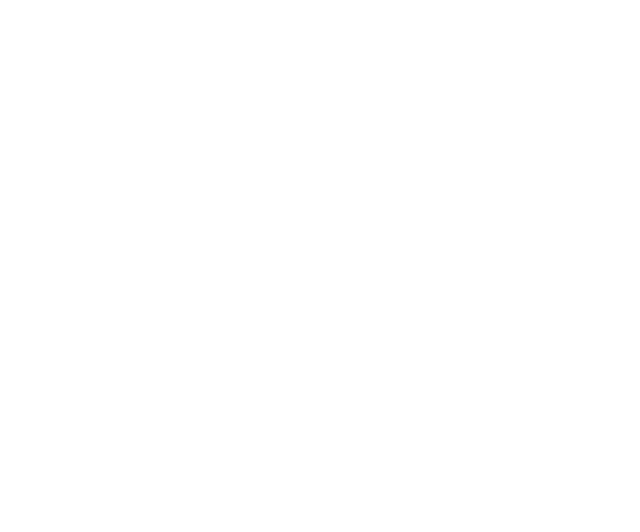
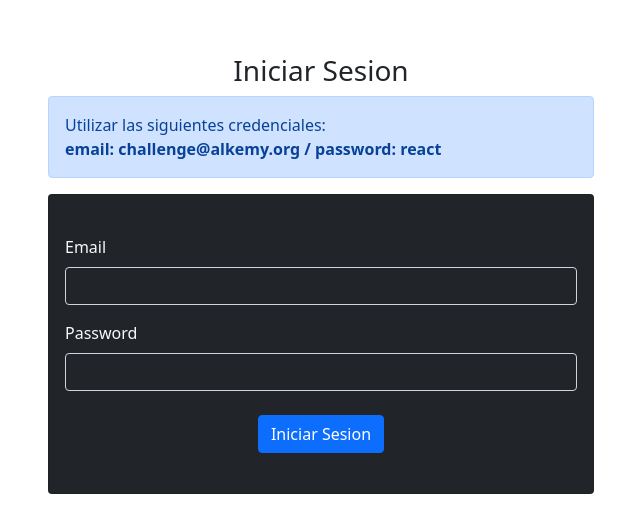
Before and after one commit to Maxi-rpc/challenge-alkemy-react-hero, a React (Create React App) app: page / in a window 1280 px wide. Before the commit this address had no page. Shown: the part 126-658 px from the top of the page, without its empty margins (319-959 px from the left). Built offline with nearby package versions, Linux system fonts and the light colour scheme.

Commit message:
Add login Form
Formik config

```diff
--- a/package.json
+++ b/package.json
@@ -8,6 +8,7 @@
     "@testing-library/user-event": "^13.5.0",
     "axios": "^0.24.0",
     "bootstrap": "^5.1.3",
+    "formik": "^2.2.9",
     "react": "^17.0.2",
     "react-dom": "^17.0.2",
     "react-router-dom": "^6.2.1",
--- a/src/App.js
+++ b/src/App.js
@@ -1,14 +1,13 @@
 //import logo from "./logo.svg";
-import "./App.css";
+//import "./App.css";
 import { BrowserRouter, Routes, Route } from "react-router-dom";
-//import indexPage from "./pages/index";
-import Login from "./pages/login/Login";
+import { Login } from "./pages/index";
 
 function App() {
 	return (
 		<BrowserRouter>
 			<Routes>
-				<Route path="/login" element={<Login />}></Route>
+				<Route path="/" element={<Login></Login>}></Route>
 			</Routes>
 		</BrowserRouter>
 	);
--- a/src/pages/index.js
+++ b/src/pages/index.js
@@ -1,7 +1,3 @@
-import Login from "./login/Login";
+import login from "./login/Login";
 
-const indexPage = {
-	login: Login,
-};
-
-export default indexPage;
+export const Login = login;
--- /dev/null
+++ b/src/pages/login/Login.css
@@ -0,0 +1,14 @@
+.error-input {
+	width: 100%;
+	margin-top: 0.25rem;
+	font-size: 0.875em;
+	color: #dc3545;
+}
+
+.fullscreen {
+	width: 100%;
+	height: 100vh;
+	display: flex;
+	justify-content: center;
+	align-items: center;
+}
--- a/src/pages/login/Login.js
+++ b/src/pages/login/Login.js
@@ -1,55 +1,118 @@
-import getHeroRandom from "../../utils/index";
+import { Formik, Form, Field, ErrorMessage } from "formik";
+import "./Login.css";
 
 export default function Login() {
-	let data = getHeroRandom();
-	console.log(data);
+	/* const [heroData, setheroData] = useState();
+
+	const fetchData = async () => {
+		const data = await GetHeroRandom();
+		setheroData(data.hero);
+	};
+
+	useEffect(() => {
+		fetchData();
+	}, []);
+
+	console.log(heroData); */
+
 	return (
 		<>
+			<div className="fullscreen">
 				<div className="container">
-				<div className="row mt-5 justify-content-center align-items-center">
-					<div className="col-6">
-						<div className="card">
-							<img src="" className="card-img-top" alt="..." />
+					<div className="row justify-content-center">
+						<div className="col-md-6">
+							<h1 className="text-center h3">Iniciar Sesion</h1>
+							<div class="alert alert-primary" role="alert">
+								Utilizar las siguientes credenciales: <br />
+								<strong>email: challenge@alkemy.org / password: react</strong>
+							</div>
+							<div className="card text-light bg-dark py-4">
 								<div className="card-body">
-								<form>
+									<Formik
+										// valores de los inputs
+										initialValues={{
+											email: "",
+											password: "",
+										}}
+										// validar errores
+										validate={(valores) => {
+											let errores = {};
+
+											// validar email
+											if (!valores.email) {
+												errores.email = "El campo Email no puede estar vacio";
+											} else if (
+												!/^[a-zA-Z0-9_.+-]+@[a-zA-Z0-9-]+\.[a-zA-Z0-9-.]+$/.test(
+													valores.email
+												)
+											) {
+												errores.email = "El Email debe ser valido";
+											}
+
+											// validar password
+											if (!valores.password) {
+												errores.password =
+													"El campo password no puede estar vacio";
+											}
+
+											// devolver obj errores
+											return errores;
+										}}
+										// envio de formulario
+										onSubmit={(valores, { resetForm }) => {
+											resetForm();
+											console.log(valores);
+											console.log("form submit");
+										}}
+									>
+										{({ errors }) => (
+											// formulario
+											<Form>
 												<div className="mb-3">
-										<label for="exampleInputEmail1" className="form-label">
+													<label htmlFor="email" className="form-label">
 														Email
 													</label>
-										<input
+													<Field
+														className="form-control text-light bg-dark"
 														type="email"
-											className="form-control"
-											id="exampleInputEmail1"
-											aria-describedby="emailHelp"
+														name="email"
+														id="email"
 													/>
-										<div id="emailHelp" className="form-text">
-											We'll never share your email with anyone else.
-										</div>
+													<ErrorMessage
+														name="email"
+														component={() => (
+															<div className="error-input">{errors.email}</div>
+														)}
+													></ErrorMessage>
 												</div>
 												<div className="mb-3">
-										<label for="exampleInputPassword1" className="form-label">
+													<label htmlFor="password" className="form-label">
 														Password
 													</label>
-										<input
+													<Field
+														className="form-control text-light bg-dark"
 														type="password"
-											className="form-control"
-											id="exampleInputPassword1"
+														name="password"
+														id="password"
 													/>
+													<ErrorMessage
+														name="password"
+														component={() => (
+															<div className="error-input">
+																{errors.password}
 															</div>
-									<div className="mb-3 form-check">
-										<input
-											type="checkbox"
-											className="form-check-input"
-											id="exampleCheck1"
-										/>
-										<label className="form-check-label" for="exampleCheck1">
-											Check me out
-										</label>
+														)}
+													></ErrorMessage>
 												</div>
-									<button type="submit" className="btn btn-primary">
-										Submit
+												<div className="text-center mt-4">
+													<button className="btn btn-primary">
+														Iniciar Sesion
 													</button>
-								</form>
+												</div>
+											</Form>
+										)}
+									</Formik>
+								</div>
 							</div>
 						</div>
 					</div>
--- a/src/utils/Backend.js
+++ b/src/utils/Backend.js
@@ -2,15 +2,18 @@
 import Backend from "../services/index";
 
 export const getHeroRandom = async () => {
-	let data = "";
+	let data = {
+		message: "",
+		hero: "",
+	};
 
 	await axios
 		.get(Backend.backend_hero)
 		.then((resp) => {
-			data = resp.data;
+			data.hero = resp.data;
 		})
 		.catch((error) => {
-			data = error;
+			data.message = error;
 		});
 
 	return data;
--- a/src/utils/index.js
+++ b/src/utils/index.js
@@ -1,3 +1,3 @@
 import { getHeroRandom } from "./Backend";
 
-export default getHeroRandom;
+export const GetHeroRandom = getHeroRandom;
```
Also changed, not shown: 1 other file (tests, documents, lock files or other folders). Lines whose indentation alone changed are shown as unchanged.
